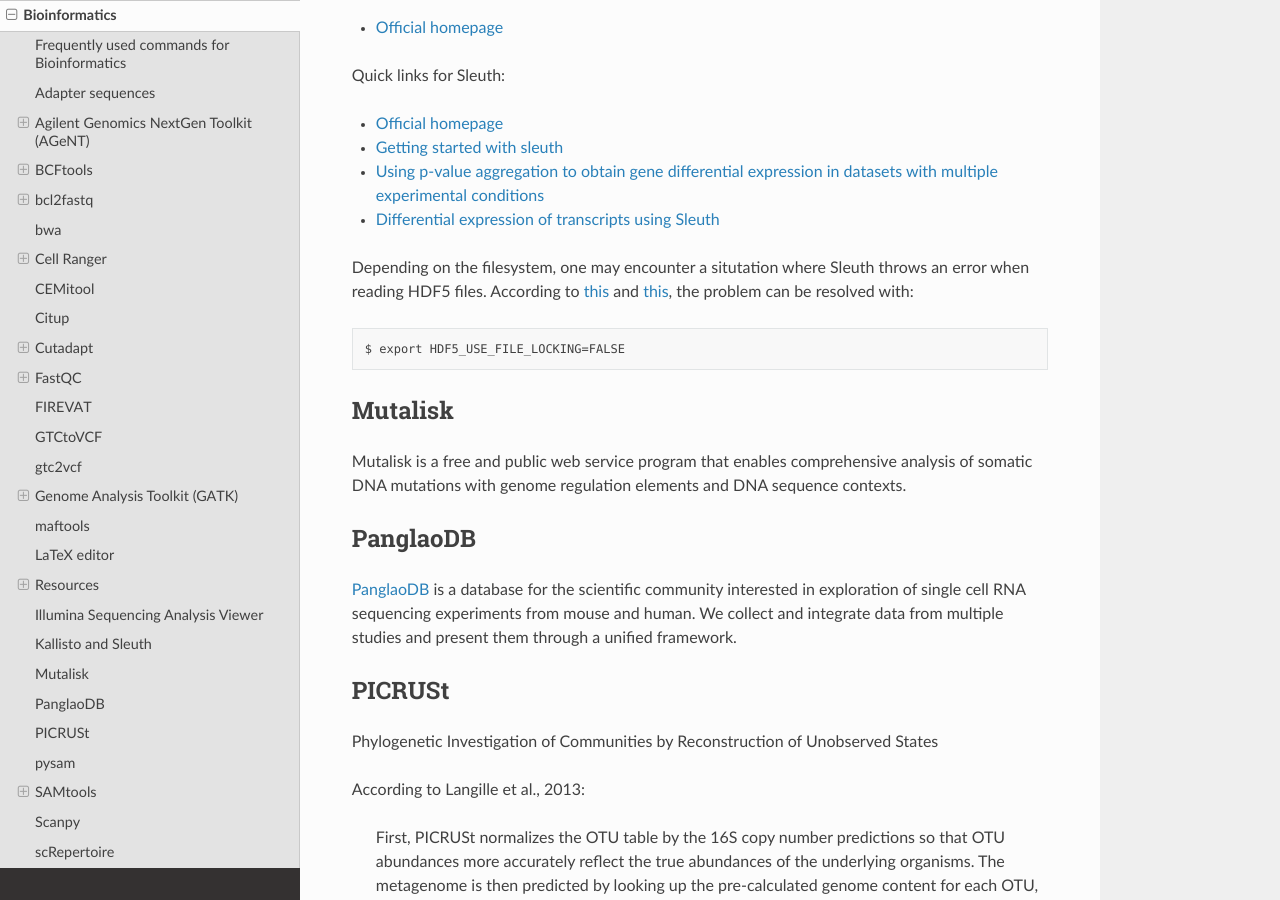
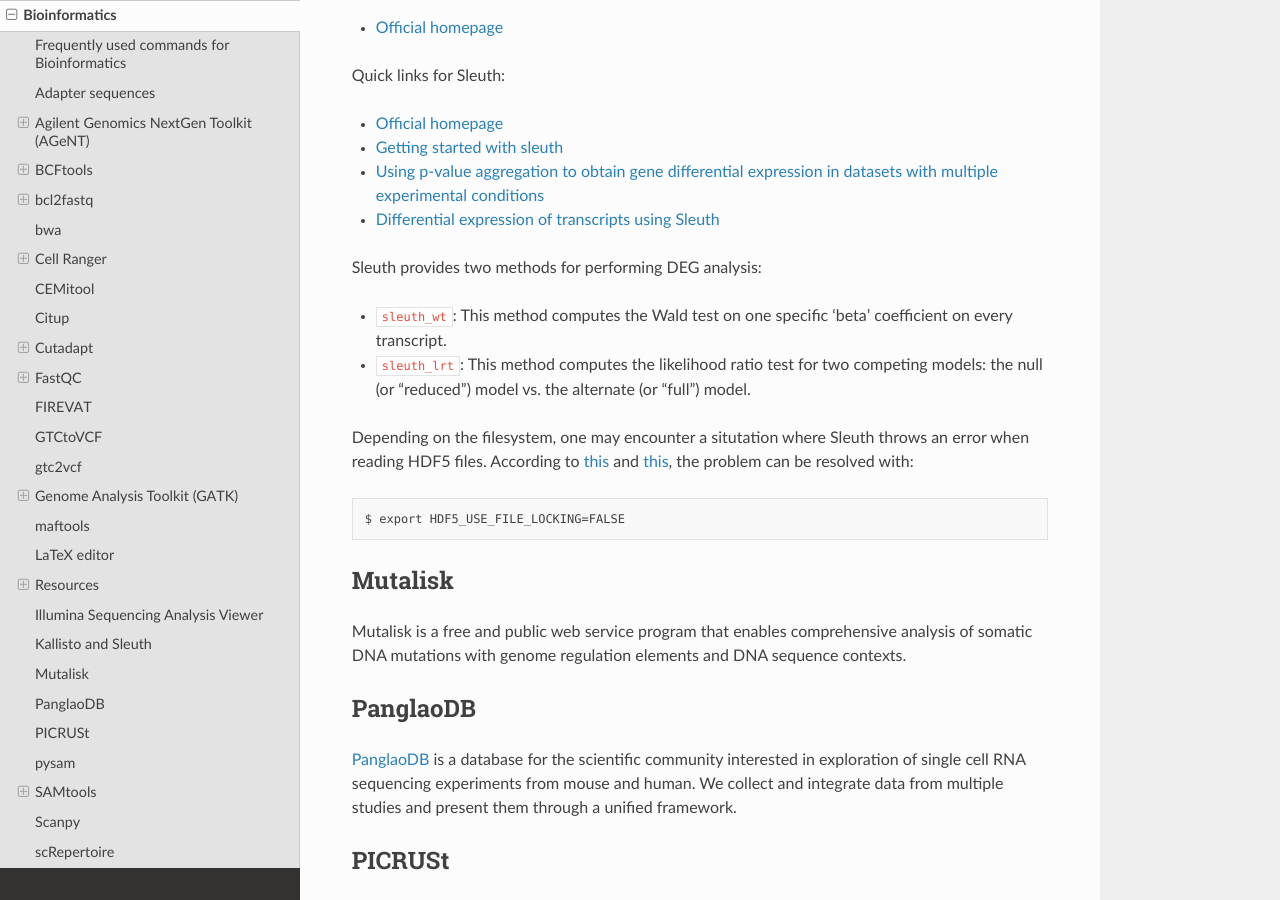
Before and after one commit to sbslee/notes, a Sphinx documentation site: the page built from docs/bioinformatics.rst, in a window 1280 px wide and 900 px high, scrolled down 18625 px. Built offline with Sphinx 7.4.7 and the Read the Docs theme 2.0.0, drawn with Linux system fonts in a browser that asks for light colours.

Commit message:
Update docs

```diff
--- a/docs/bioinformatics.rst
+++ b/docs/bioinformatics.rst
@@ -856,6 +856,11 @@ Quick links for Sleuth:
 - `Using p-value aggregation to obtain gene differential expression in datasets with multiple experimental conditions <https://pachterlab.github.io/sleuth_walkthroughs/pval_agg/analysis.html>`__
 - `Differential expression of transcripts using Sleuth <https://hbctraining.github.io/DGE_workshop_salmon/lessons/09_sleuth.html>`__
 
+Sleuth provides two methods for performing DEG analysis:
+
+- ``sleuth_wt``: This method computes the Wald test on one specific 'beta' coefficient on every transcript.
+- ``sleuth_lrt``: This method computes the likelihood ratio test for two competing models: the null (or "reduced") model vs. the alternate (or "full") model.
+
 Depending on the filesystem, one may encounter a situtation where Sleuth throws an error when reading HDF5 files. According to `this <https://github.com/pachterlab/kallisto/issues/197>`__ and `this <https://github.com/pachterlab/sleuth/issues/120>`__, the problem can be resolved with:
 
 .. code-block:: text
```
